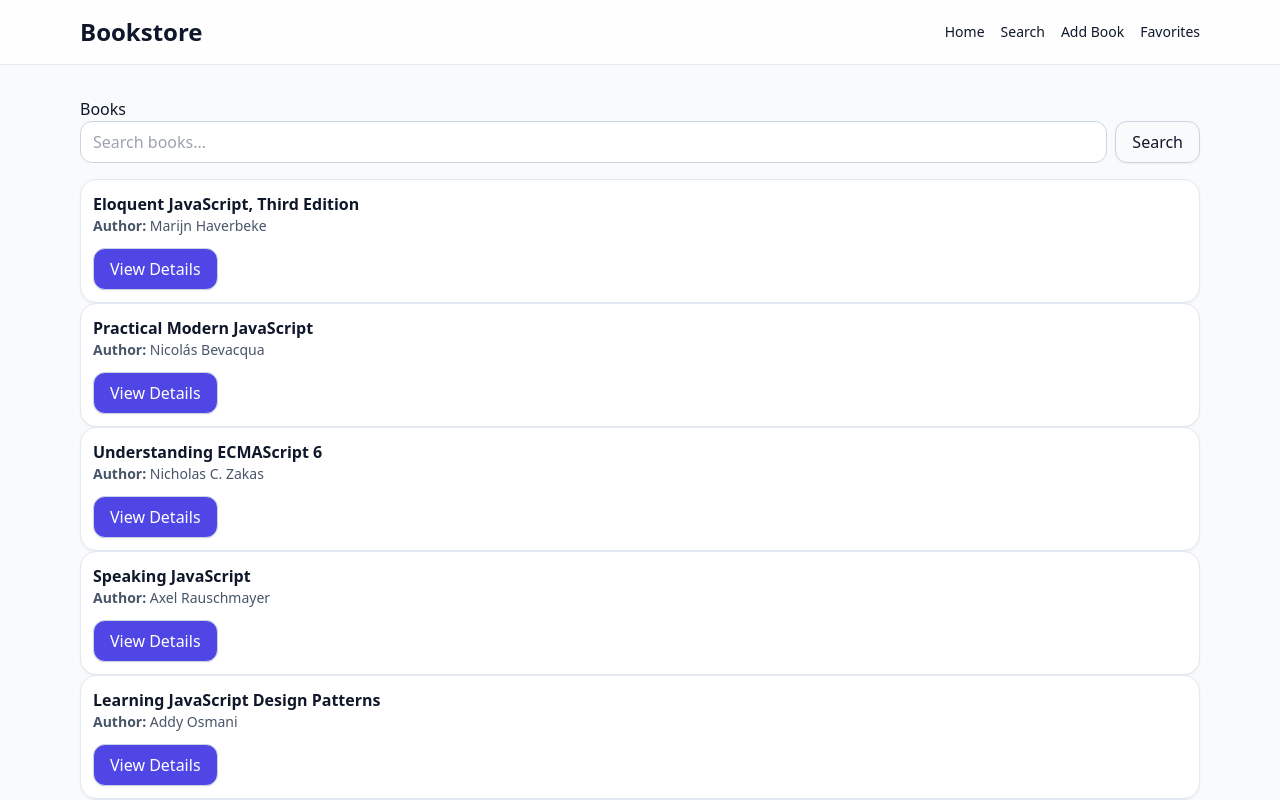
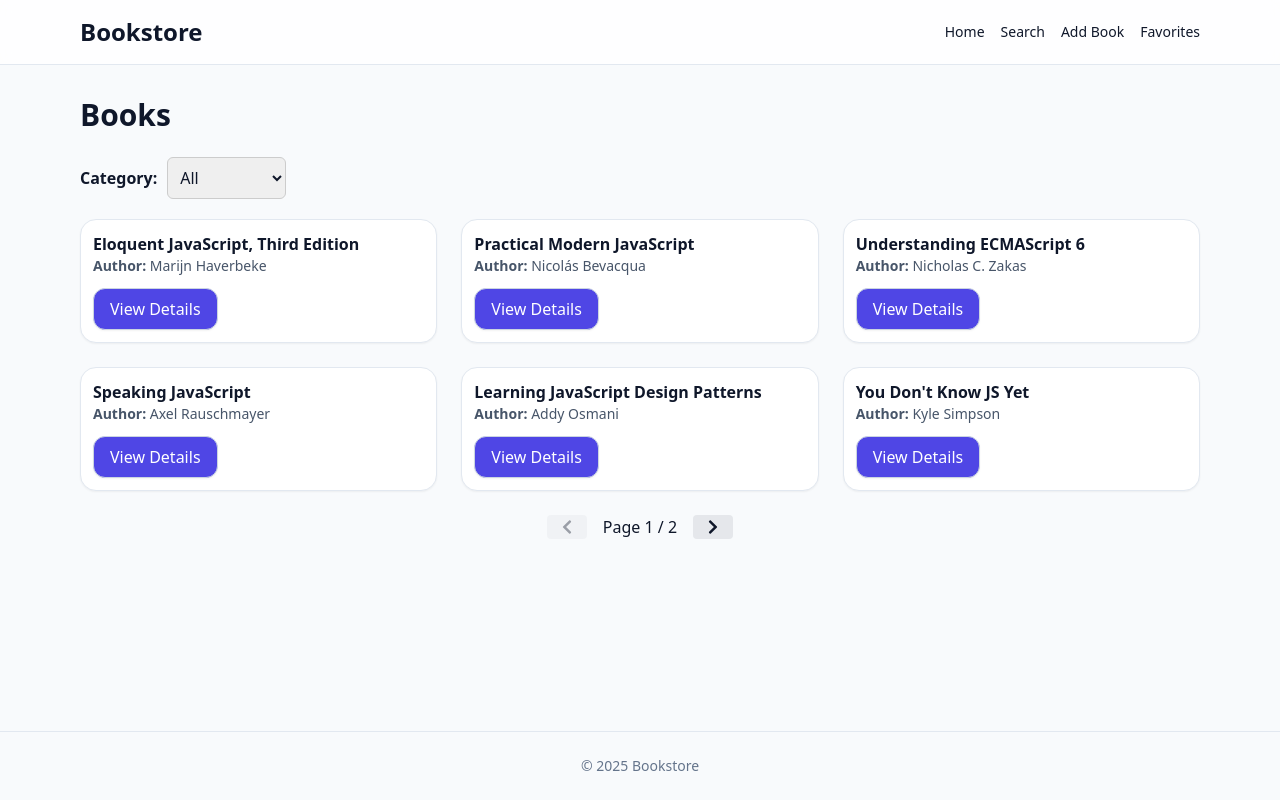
Before and after one commit to ptzivaras/BookStore, a React (Vite) app in the folder bookstore/: page /books in a window 1280 px wide. Shown: the top 800 px of the page. Built offline with nearby package versions, Linux system fonts and the light colour scheme.

Commit message:
Improve Pagination
improve pagination slice logic
CategoryFilter with pagination reset

```diff
--- a/bookstore/src/pages/BooksList.jsx
+++ b/bookstore/src/pages/BooksList.jsx
@@ -1,45 +1,83 @@
-import React, { useEffect, useState } from "react";
+import { useEffect, useState } from "react";
+import { fetchBooks } from "../services/api";
 import BookCard from "../components/BookCard";
-import SearchBar from "../components/SearchBar";
-import { fetchBooks } from "../services/api";
+import CategoryFilter from "../components/CategoryFilter";
+import Pagination from "../components/Pagination";
 
-const BooksList = () => {
+export default function BookList() {
   const [books, setBooks] = useState([]);
-  const [searchTerm, setSearchTerm] = useState("");
+  const [category, setCategory] = useState("all");
+  const [loading, setLoading] = useState(true);
+
+  // Pagination state
+  const [currentPage, setCurrentPage] = useState(1);
+  const PAGE_SIZE = 6;
 
   useEffect(() => {
-    const load = async () => {
-      try {
-        const data = await fetchBooks();
-        setBooks(data);
-      } catch (error) {
-        console.error("Error fetching books:", error);
-      }
+    let active = true;
+
+    (async () => {
+      setLoading(true);
+      const all = await fetchBooks();
+      if (!active) return;
+
+      setBooks(all);
+      setLoading(false);
+    })();
+
+    return () => {
+      active = false;
     };
-
-    load();
   }, []);
 
-  const filteredBooks = books.filter((book) =>
-    book.title.toLowerCase().includes(searchTerm.toLowerCase())
-  );
+  // Collect category names
+  const categoryList = [...new Set(books.map((b) => b.category))];
+
+  // Apply category filter
+  const filtered =
+    category === "all"
+      ? books
+      : books.filter((b) => b.category === category);
+
+  // Pagination logic
+  const totalPages = Math.ceil(filtered.length / PAGE_SIZE);
+  const start = (currentPage - 1) * PAGE_SIZE;
+  const pageSlice = filtered.slice(start, start + PAGE_SIZE);
+
+  // reset to page 1 when switching category
+  useEffect(() => {
+    setCurrentPage(1);
+  }, [category]);
 
   return (
-    <div className="page-container">
-      <h1>Books</h1>
+    <div>
+      <h2 className="text-3xl font-semibold mb-6">Books</h2>
 
-      {/* <SearchBar searchTerm={searchTerm} setSearchTerm={setSearchTerm} /> */}
-      <SearchBar value={searchTerm} onChange={setSearchTerm} />
-      <div className="books-grid">
-        {filteredBooks.length > 0 ? (
-          filteredBooks.map((book) => (
-            <BookCard key={book.isbn ?? book.id} book={book} />
-          ))        ) : (
-          <p>No books found.</p>
-        )}
+      <CategoryFilter
+        categories={categoryList}
+        selected={category}
+        onChange={setCategory}
+      />
+
+      {loading && <p>Loading books...</p>}
+
+      {!loading && pageSlice.length === 0 && (
+        <p className="text-slate-500 mt-6">No books found.</p>
+      )}
+
+      <div className="grid grid-cols-1 sm:grid-cols-2 lg:grid-cols-3 gap-6">
+        {pageSlice.map((book) => (
+          <BookCard key={book.isbn} book={book} />
+        ))}
       </div>
+
+      {totalPages > 1 && !loading && (
+        <Pagination
+          currentPage={currentPage}
+          totalPages={totalPages}
+          onPageChange={setCurrentPage}
+        />
+      )}
     </div>
   );
-};
-
-export default BooksList;
+}
```
Also changed, not shown: 1 other file (tests, documents, lock files or other folders).
